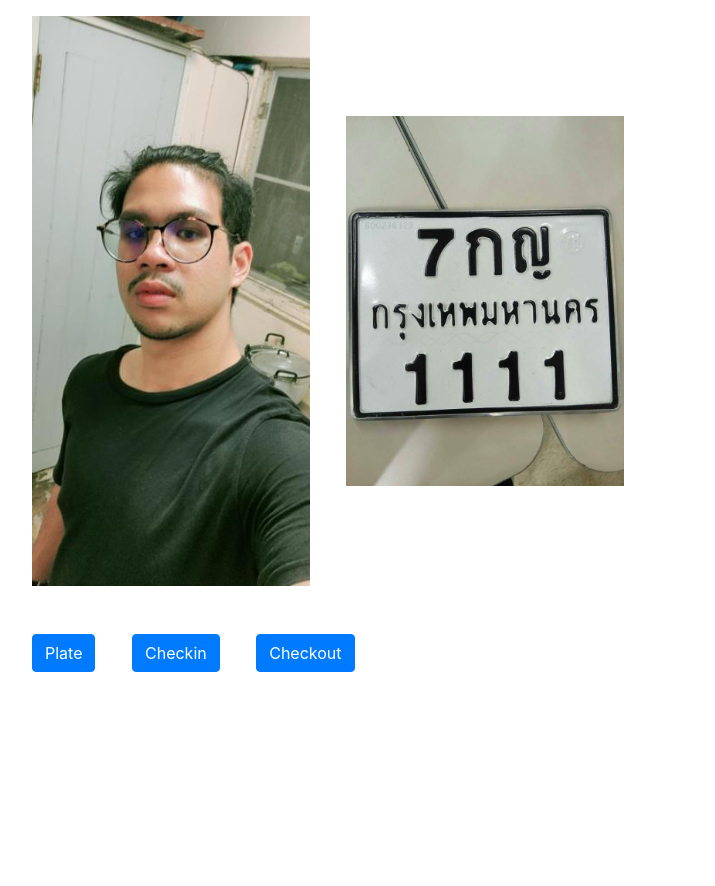
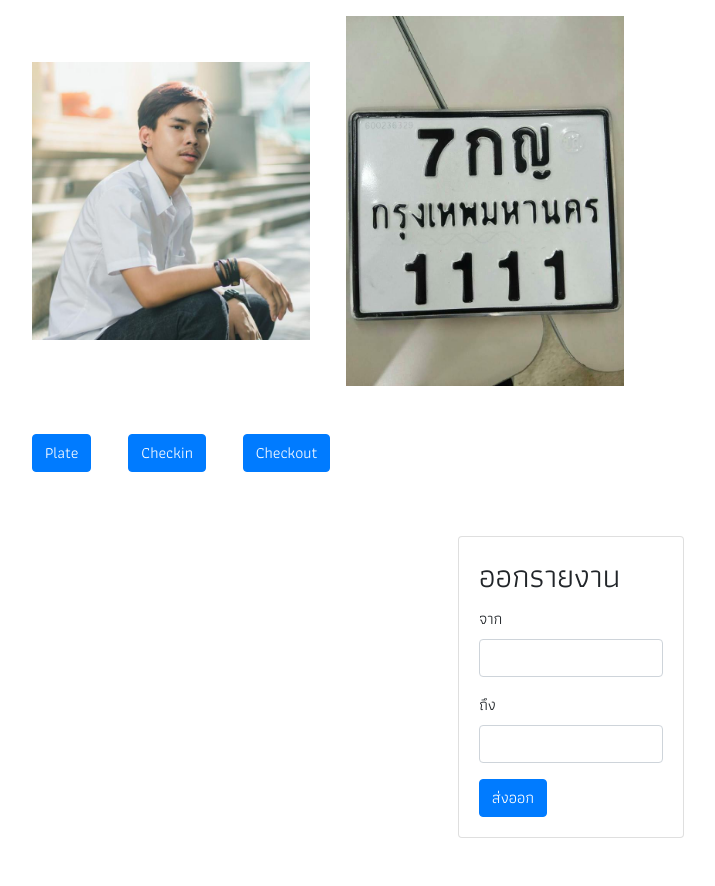
Before and after one commit to nattapat007/utcc_packing_lot, a Django app: template web/apps/pages/templates/detect.html in a window 1280 px wide. Shown: the whole page, without its empty margins (69-784 px from the left). Before the commit the page ends 672 px from the top, so only its background shows below. Run offline with Django 3.2, Linux system fonts and the light colour scheme; the template is opened without the code that fills it, so the values that code supplies are empty; some libraries are stand-ins or nearby versions.

Commit message:
Edited Dectect Page add Report Date picker JQuery

```diff
--- a/static/js/api.js
+++ b/static/js/api.js
@@ -65,7 +65,7 @@ function PostCheckin() {
     ctx.drawImage(img, 0, 0, c.width, c.height);
     let base64String = c.toDataURL();
     let base64 = base64String.split(",")[1];
-    let plate_number = "7กญ1111"
+    let plate_number = "1ขฆคถ"
     const URL = 'http://localhost:8000/api/checkin/'
 
     fetch(URL, {
@@ -96,7 +96,7 @@ function PostCheckout() {
     ctx.drawImage(img, 0, 0, c.width, c.height);
     let base64String = c.toDataURL();
     let base64 = base64String.split(",")[1];
-    let plate_number = "7กญ1111"
+    let plate_number = "1ขฆคถ"
     const URL = 'http://localhost:8000/api/checkout/'
 
     fetch(URL, {
--- a/web/apps/pages/templates/detect.html
+++ b/web/apps/pages/templates/detect.html
@@ -5,16 +5,27 @@
 <head>
     <meta charset="UTF-8">
     <meta name="viewport" content="width=device-width, initial-scale=1.0">
-    <title>Document</title>
+    <title>Detect Page</title>
+    <link rel="stylesheet"
+          href="https://cdnjs.cloudflare.com/ajax/libs/jquery-datetimepicker/2.5.20/jquery.datetimepicker.css"
+          integrity="sha512-bYPO5jmStZ9WI2602V2zaivdAnbAhtfzmxnEGh9RwtlI00I9s8ulGe4oBa5XxiC6tCITJH/QG70jswBhbLkxPw=="
+          crossorigin="anonymous"/>
     <link rel="stylesheet" href="https://cdn.jsdelivr.net/npm/bootstrap@4.5.3/dist/css/bootstrap.min.css"
           integrity="sha384-TX8t27EcRE3e/ihU7zmQxVncDAy5uIKz4rEkgIXeMed4M0jlfIDPvg6uqKI2xXr2" crossorigin="anonymous">
+    <link rel="preconnect" href="https://fonts.gstatic.com">
+    <link href="https://fonts.googleapis.com/css2?family=Athiti:wght@400;700&display=swap" rel="stylesheet">
+    <style>
+        body {
+            font-family: 'Athiti', sans-serif;
+        }
+    </style>
 </head>
 
 <body>
 {% csrf_token %}
 <div class="container">
     <div>
-        <img class="m-3 w-25" src="{% static "images/artid.jpg" %}" id="image">
+        <img class="m-3 w-25" src="{% static "images/image0.jpg" %}" id="image">
         <img class="m-3 w-25" src="{% static "images/lpn_1.jpg" %}" id="image_plate">
     </div>
     <div>
@@ -27,12 +38,66 @@
     </div>
 </div>
 
+<div class="container mt-5 mb-5" style="width: 20%;">
+    <div class=" card">
+        <div class="card-body">
+            <h2 class="card-title">ออกรายงาน</h2>
+            <form>
+                <div class="form-group">
+                    <label for="">จาก</label>
+                    <input type="text" id="pickerStart" class="form-control">
+                </div>
+                <div class="form-group">
+                    <label for="">ถึง</label>
+                    <input type="text" id="pickerEnd" class="form-control">
+                </div>
+                <button id="submitReport" class="btn btn-primary">ส่งออก</button>
+                <span id="spanDate"></span>
+            </form>
+        </div>
+    </div>
+</div>
+
 <script src="{% static "js/api.js" %}"></script>
 <script src="https://code.jquery.com/jquery-3.5.1.slim.min.js"
         integrity="sha384-DfXdz2htPH0lsSSs5nCTpuj/zy4C+OGpamoFVy38MVBnE+IbbVYUew+OrCXaRkfj" crossorigin="anonymous">
 </script>
-<script src="https://cdn.jsdelivr.net/npm/bootstrap@4.5.3/dist/js/bootstrap.bundle.min.js"
-        integrity="sha384-ho+j7jyWK8fNQe+A12Hb8AhRq26LrZ/JpcUGGOn+Y7RsweNrtN/tE3MoK7ZeZDyx" crossorigin="anonymous">
+<script src="https://cdn.jsdelivr.net/npm/popper.js@1.16.1/dist/umd/popper.min.js"
+        integrity="sha384-9/reFTGAW83EW2RDu2S0VKaIzap3H66lZH81PoYlFhbGU+6BZp6G7niu735Sk7lN" crossorigin="anonymous">
+</script>
+<script src="https://cdn.jsdelivr.net/npm/bootstrap@4.5.3/dist/js/bootstrap.min.js"
+        integrity="sha384-w1Q4orYjBQndcko6MimVbzY0tgp4pWB4lZ7lr30WKz0vr/aWKhXdBNmNb5D92v7s" crossorigin="anonymous">
+</script>
+<script src="https://cdnjs.cloudflare.com/ajax/libs/jquery-datetimepicker/2.5.20/jquery.datetimepicker.full.min.js"
+        integrity="sha512-AIOTidJAcHBH2G/oZv9viEGXRqDNmfdPVPYOYKGy3fti0xIplnlgMHUGfuNRzC6FkzIo0iIxgFnr9RikFxK+sw=="
+        crossorigin="anonymous"></script>
+<script>
+    // jQuery.datetimepicker.setDateFormatter('moment')
+    $("#pickerStart").datetimepicker({
+        timepicker: false,
+        datepicker: true,
+        format: 'Y-m-d',
+        onShow: function (ct) {
+            this.setOptions({
+                maxDate: $('#pickerEnd').val() ? $('#pickerEnd').val() : false
+            })
+        }
+    })
+    $("#pickerEnd").datetimepicker({
+        timepicker: false,
+        datepicker: true,
+        format: 'Y-m-d',
+        onShow: function (ct) {
+            this.setOptions({
+                minDate: $('#pickerStart').val() ? $('#pickerStart').val() : false
+            })
+        }
+    })
+    $("#submitReport").click(function () {
+        var dateStart = $('#pickerStart').val()
+        var dataEnd = $('#pickerEnd').val()
+        {#document.location.href = "{% url 'report' dateStart dataEnd %}"#}
+    })
 </script>
 
 </body>
```
Also changed, not shown: static/images/image0.jpg (added), static/images/lpn_2.jpeg (added), static/images/nut.jpg (added).
